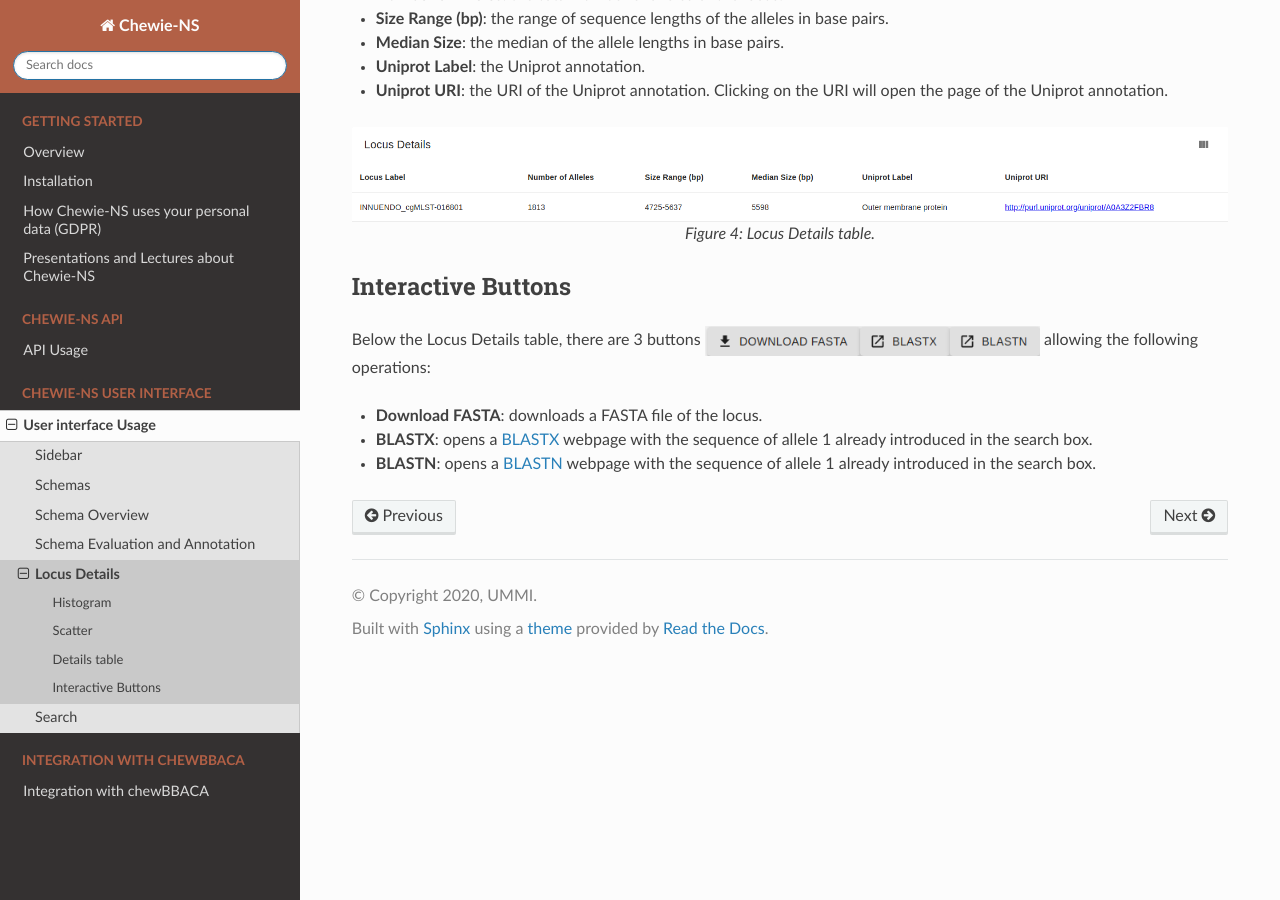
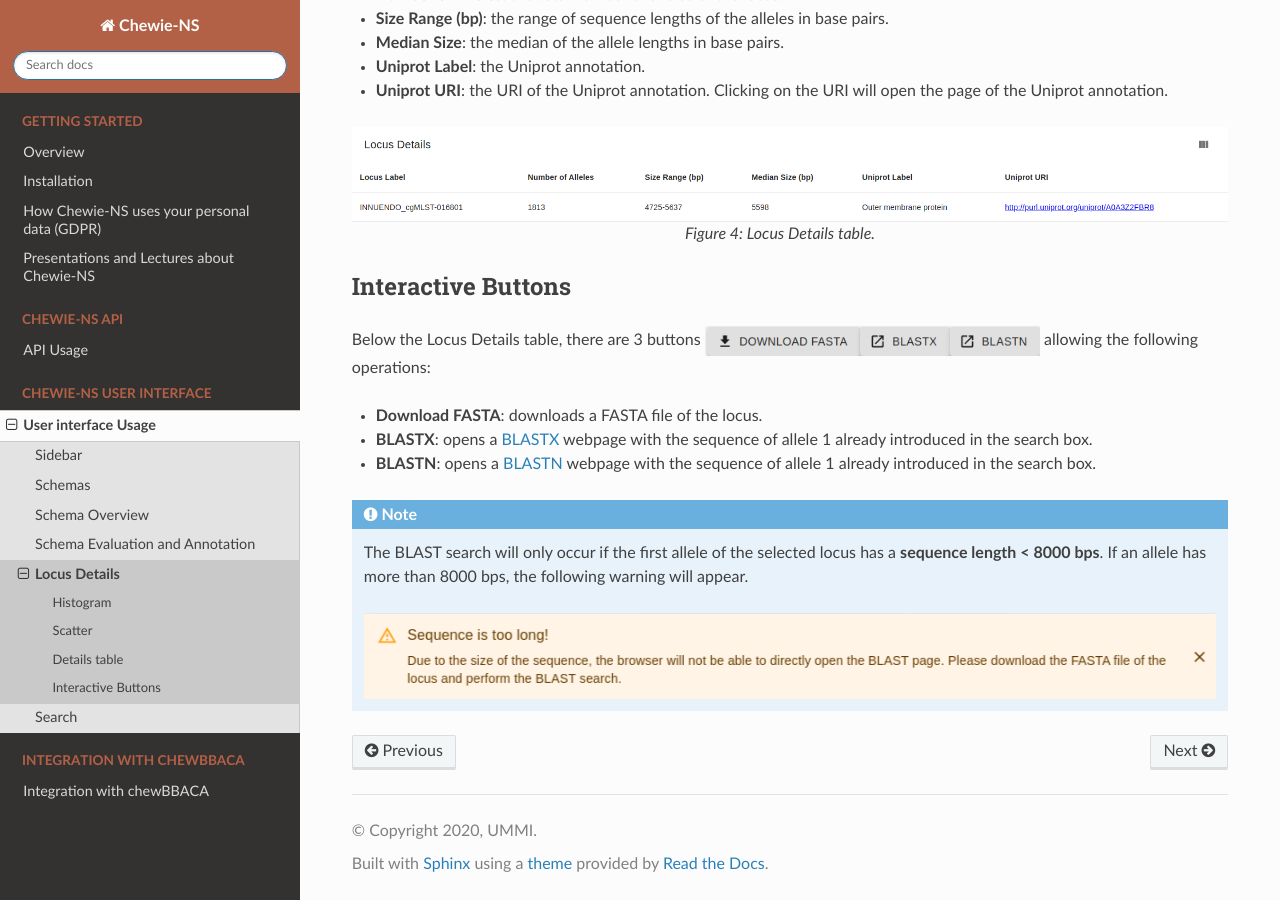
Before and after one commit to B-UMMI/Chewie-NS, a Sphinx documentation site: the page built from docs/user_interface/locus_details.rst, in a window 1280 px wide and 900 px high, scrolled down 2015 px. Built offline with Sphinx 7.4.7 and the Read the Docs theme 2.0.0, drawn with Linux system fonts in a browser that asks for light colours.

Commit message:
Added a note about sequence size for the Blast buttons section.

```diff
--- a/docs/user_interface/locus_details.rst
+++ b/docs/user_interface/locus_details.rst
@@ -73,3 +73,11 @@
 .. |buttons| image:: /resources/locus_details_buttons.png
     :align: middle
     :scale: 80%
+
+
+.. note::
+    The BLAST search will only occur if the first allele of the selected locus has a **sequence length < 8000 bps**.
+    If an allele has more than 8000 bps, the following warning will appear.
+
+    .. figure:: ../resources/sequence_alert.png
+        :align: center
```
Also changed, not shown: docs/resources/sequence_alert.png (added).
